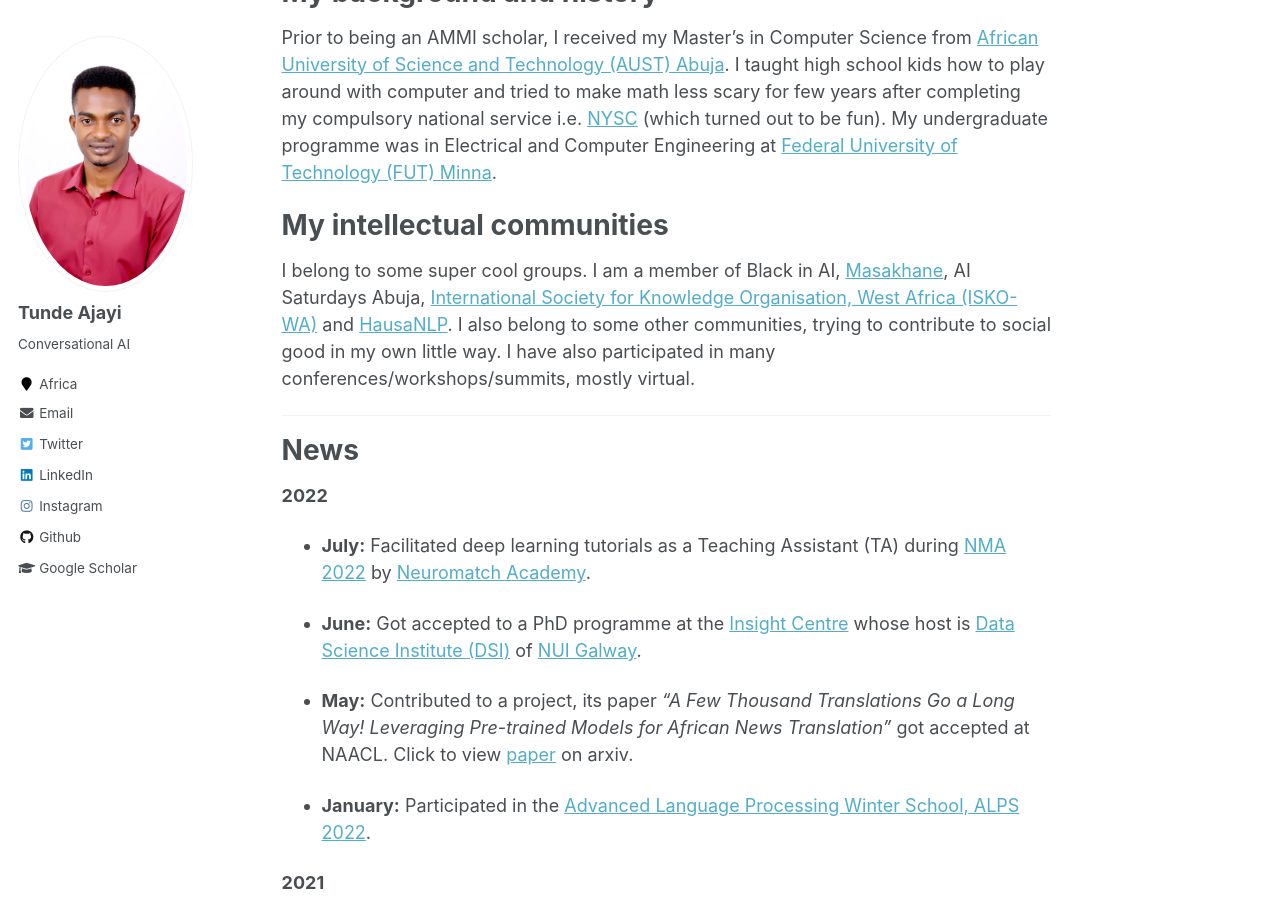
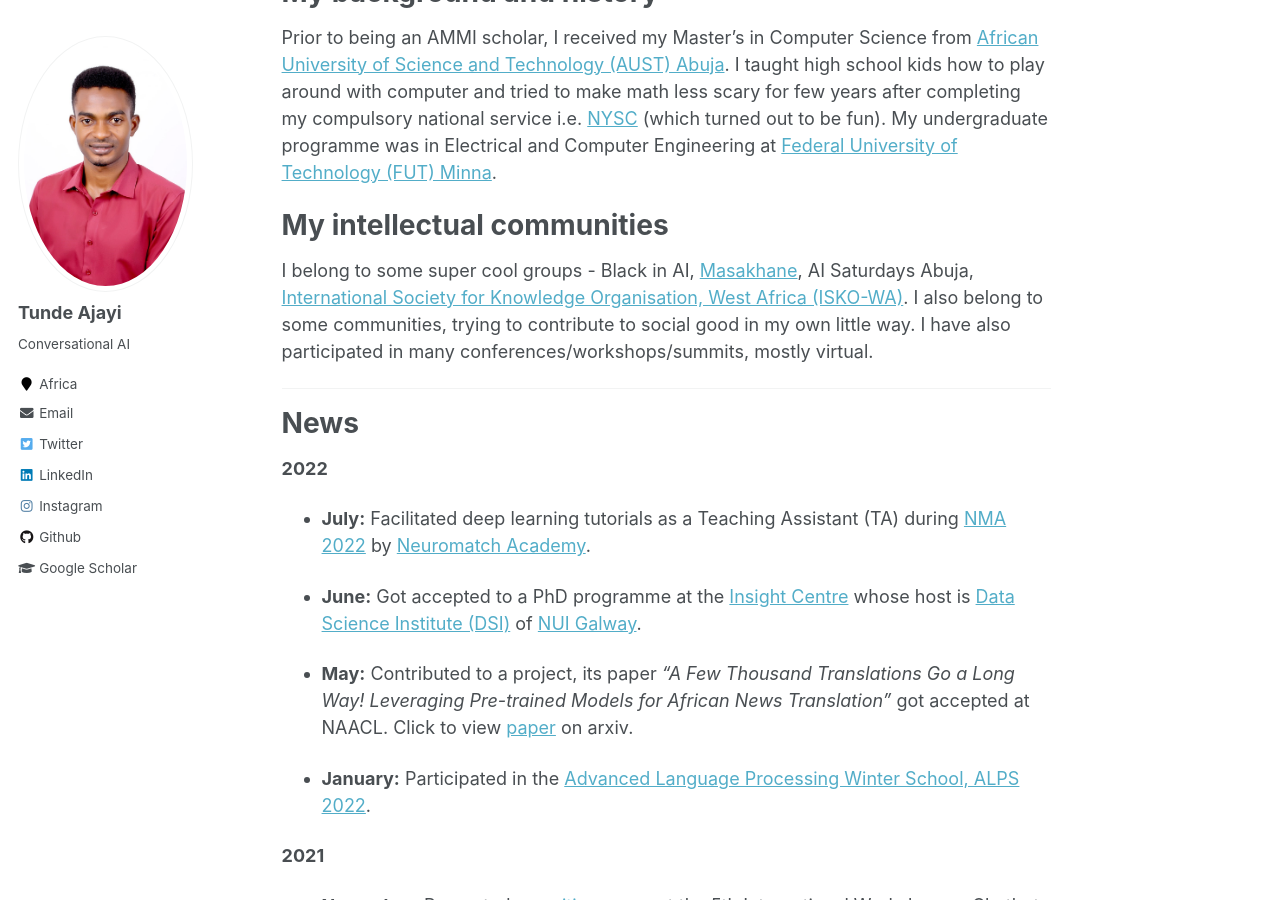
Before and after one commit to tundeajayi/tundeajayi.github.io, a Jekyll site: the page built from _pages/about.md, in a window 1280 px wide and 900 px high, scrolled down 441 px. Built offline with Jekyll 4.4.1, drawn with Linux system fonts in a browser that asks for light colours.

Commit message:
updated bio

```diff
--- a/_pages/about.md
+++ b/_pages/about.md
@@ -31,7 +31,7 @@ Prior to being an AMMI scholar, I received my Master's in Computer Science from
 My intellectual communities
 ======
 <!-- The main configuration file for the site is in the base directory in [_config.yml](https://github.com/academicpages/academicpages.github.io/blob/master/_config.yml), which defines the content in the sidebars and other site-wide features. You will need to replace the default variables with ones about yourself and your site's github repository. The configuration file for the top menu is in [_data/navigation.yml](https://github.com/academicpages/academicpages.github.io/blob/master/_data/navigation.yml). For example, if you don't have a portfolio or blog posts, you can remove those items from that navigation.yml file to remove them from the header.  -->
-I belong to some super cool groups. I am a member of Black in AI, [Masakhane](https://www.masakhane.io/), AI Saturdays Abuja, [International Society for Knowledge Organisation, West Africa (ISKO-WA)](https://www.isko.org/) and [HausaNLP](https://www.hausanlp.org/author/tunde-ajayi/). I also belong to some other communities, trying to contribute to social good in my own little way. I have also participated in many conferences/workshops/summits, mostly virtual.
+I belong to some super cool groups - Black in AI, [Masakhane](https://www.masakhane.io/), AI Saturdays Abuja, [International Society for Knowledge Organisation, West Africa (ISKO-WA)](https://www.isko.org/). I also belong to some communities, trying to contribute to social good in my own little way. I have also participated in many conferences/workshops/summits, mostly virtual.
 
 <!-- Create content & metadata
 ------
```
